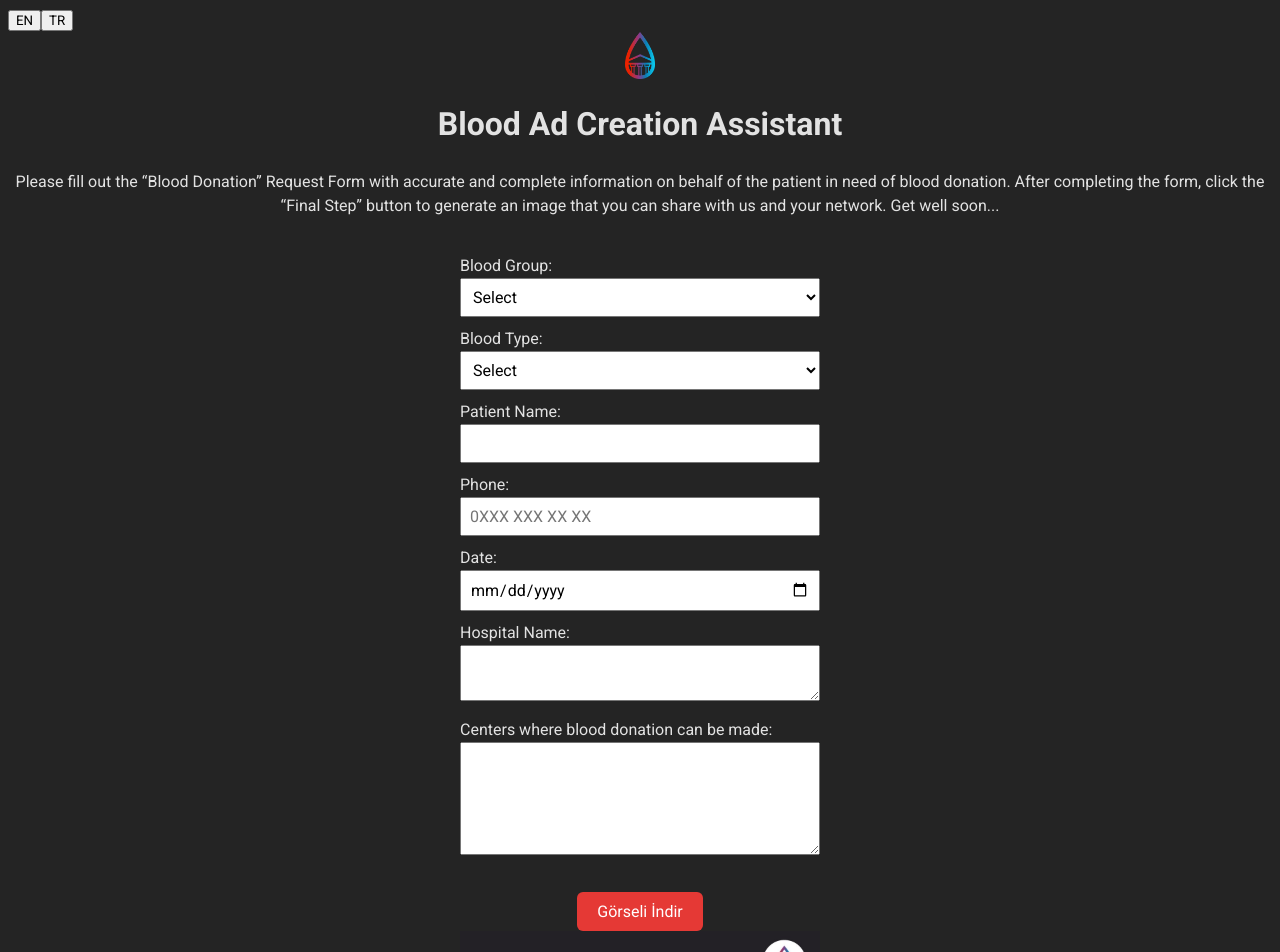
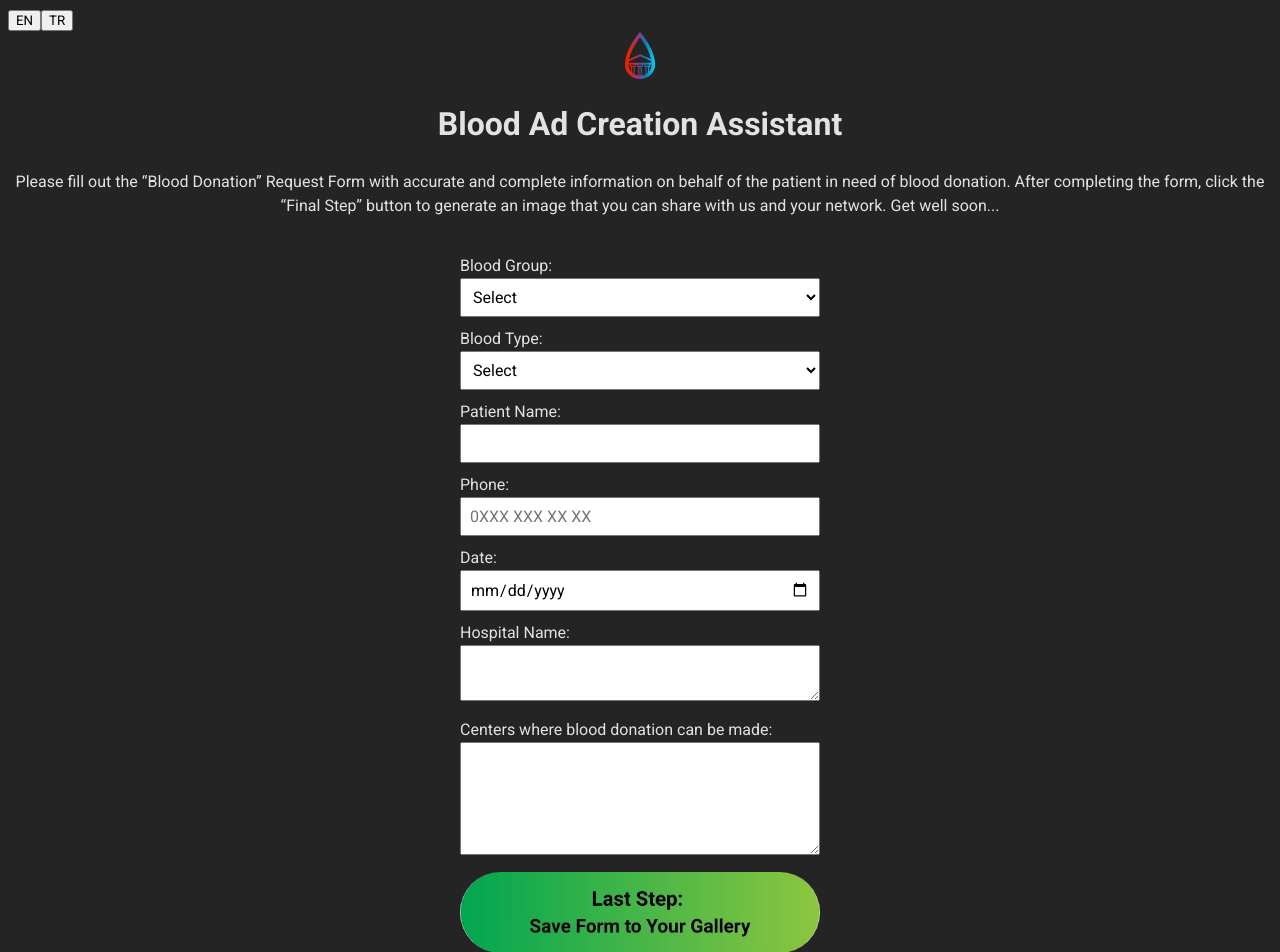
Before and after one commit to sertunc/kan-akademi-ilan-formu, a React (Vite) app: page / in a window 1280 px wide. Shown: the top 952 px of the page. Built offline with nearby package versions, Linux system fonts and the light colour scheme.

Commit message:
changed download button

```diff
--- a/src/components/BloodDonationForm.css
+++ b/src/components/BloodDonationForm.css
@@ -72,17 +72,9 @@ textarea {
   /* letter-spacing: 2px; */
 }
 
-.download-button {
-  /* margin: 20px 0; */
-  padding: 10px 20px;
-  font-size: 16px;
-  background-color: #e53935;
-  color: white;
-  border: none;
-  border-radius: 6px;
+.download-image-button {
+  max-width: 360px;
+  width: 100%;
   cursor: pointer;
+  border-radius: 50px;
 }
-
-.download-button:hover {
-  background-color: #b71c1c;
-}
--- a/src/components/BloodDonationForm.tsx
+++ b/src/components/BloodDonationForm.tsx
@@ -20,7 +20,7 @@ const defaultCoords = {
 };
 
 export default function BloodDonationForm() {
-  const { t } = useTranslation();
+  const { t, i18n } = useTranslation();
   const imageRef = useRef(null);
 
   const [formData, setFormData] = useState<BloodDonationFormEntity>({
@@ -190,12 +190,19 @@ export default function BloodDonationForm() {
             rows={5}
           />
         </label>
+
+        {/* İNDİRME BUTONU */}
+        <img
+          src={
+            i18n.language === "tr"
+              ? "download-button-tr.jpg"
+              : "download-button-en.jpg"
+          }
+          alt="Son Adım: İlanı Galerine Kaydet"
+          className="download-image-button"
+          onClick={downloadImage}
+        />
       </form>
-
-      {/* İNDİRME BUTONU */}
-      <button className="download-button" onClick={downloadImage}>
-        Görseli İndir
-      </button>
 
       {/* GÖRSEL + YAZILAR */}
       <div className="image-wrapper" ref={imageRef}>
```
Also changed, not shown: public/download-button-en.jpg (added), public/download-button-tr.jpg (added).
